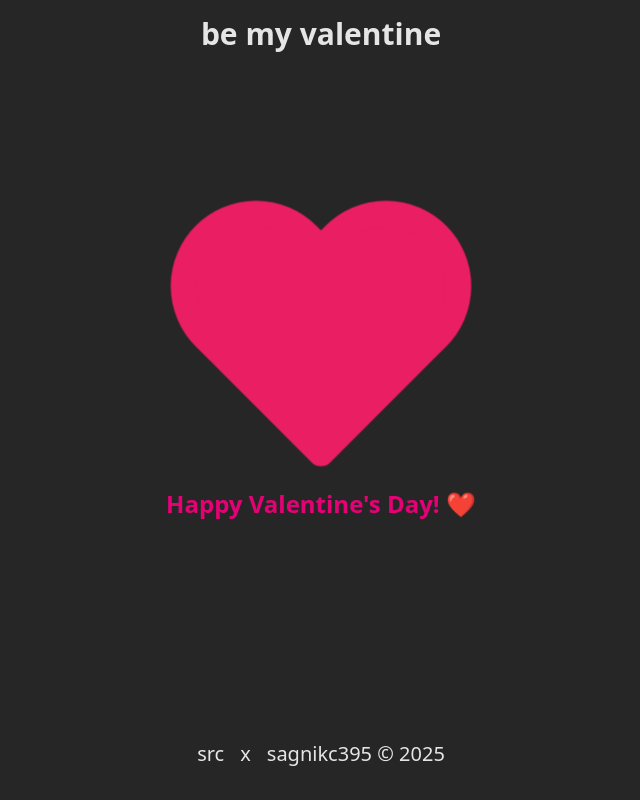
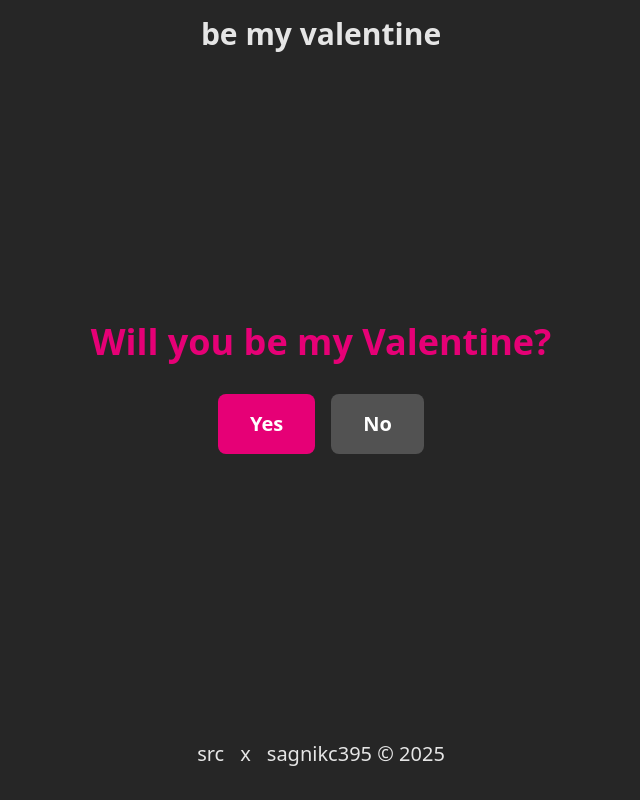
Before and after one commit to sagnikc395/be-my-valentine, a SvelteKit app: page / in a window 1280 px wide. Shown: the whole page, without its empty margins (319-959 px from the left). Built offline with nearby package versions, Linux system fonts and the light colour scheme.

Commit message:
src: preliminary version built

```diff
--- a/src/routes/+page.svelte
+++ b/src/routes/+page.svelte
@@ -2,6 +2,9 @@
 	import Footer from './components/footer.svelte';
 	import Header from './components/header.svelte';
 	import Heart from './components/heart.svelte';
+	import Quiz from './components/quiz.svelte';
+
+	let accepted = false;
 </script>
 
 <div
@@ -9,7 +12,11 @@
 >
 	<Header />
 	<main class="flex flex-grow items-center justify-center">
-		<Heart />
+		{#if accepted}
+			<Heart />
+		{:else}
+			<Quiz onAccept={() => (accepted = true)} />
+		{/if}
 	</main>
 	<Footer />
 </div>
--- /dev/null
+++ b/src/routes/components/quiz.svelte
@@ -0,0 +1,42 @@
+<!-- Quiz.svelte -->
+<script>
+	import { spring } from 'svelte/motion';
+	import { fade } from 'svelte/transition';
+
+	export let onAccept = () => {};
+	let noCount = 0;
+	let yesScale = spring(1);
+	let noScale = spring(1);
+
+	function handleNo() {
+		noCount++;
+		yesScale.set(1 + noCount * 0.2); // Increase yes button size by 20% each time
+		noScale.set(Math.max(0.5, 1 - noCount * 0.1)); // Decrease no button size, but not smaller than 50%
+	}
+</script>
+
+<div class="flex min-h-[50vh] flex-col items-center justify-center gap-8" transition:fade>
+	<h1 class="text-4xl font-bold text-pink-600">Will you be my Valentine?</h1>
+
+	<div class="flex gap-4">
+		<button
+			style="transform: scale({$yesScale})"
+			on:click={onAccept}
+			class="transform rounded-lg bg-pink-600 px-8 py-4 text-xl font-bold text-white transition-all hover:bg-pink-700"
+		>
+			Yes
+		</button>
+
+		<button
+			style="transform: scale({$noScale})"
+			on:click={handleNo}
+			class="transform rounded-lg bg-neutral-600 px-8 py-4 text-xl font-bold text-white transition-all hover:bg-neutral-700"
+		>
+			No
+		</button>
+	</div>
+
+	{#if noCount > 0}
+		<p class="text-lg text-pink-500">Are you sure? 🥺</p>
+	{/if}
+</div>
```
